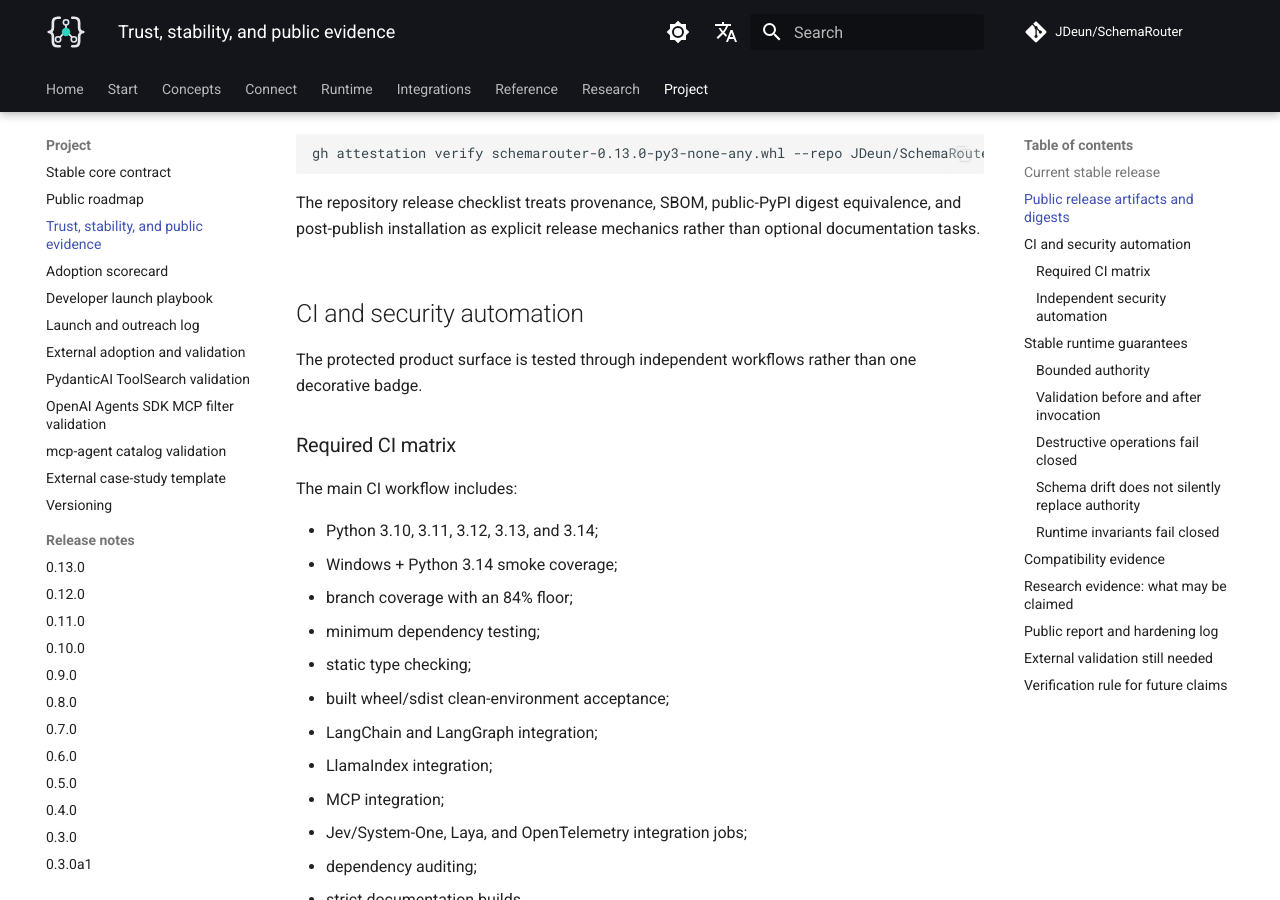
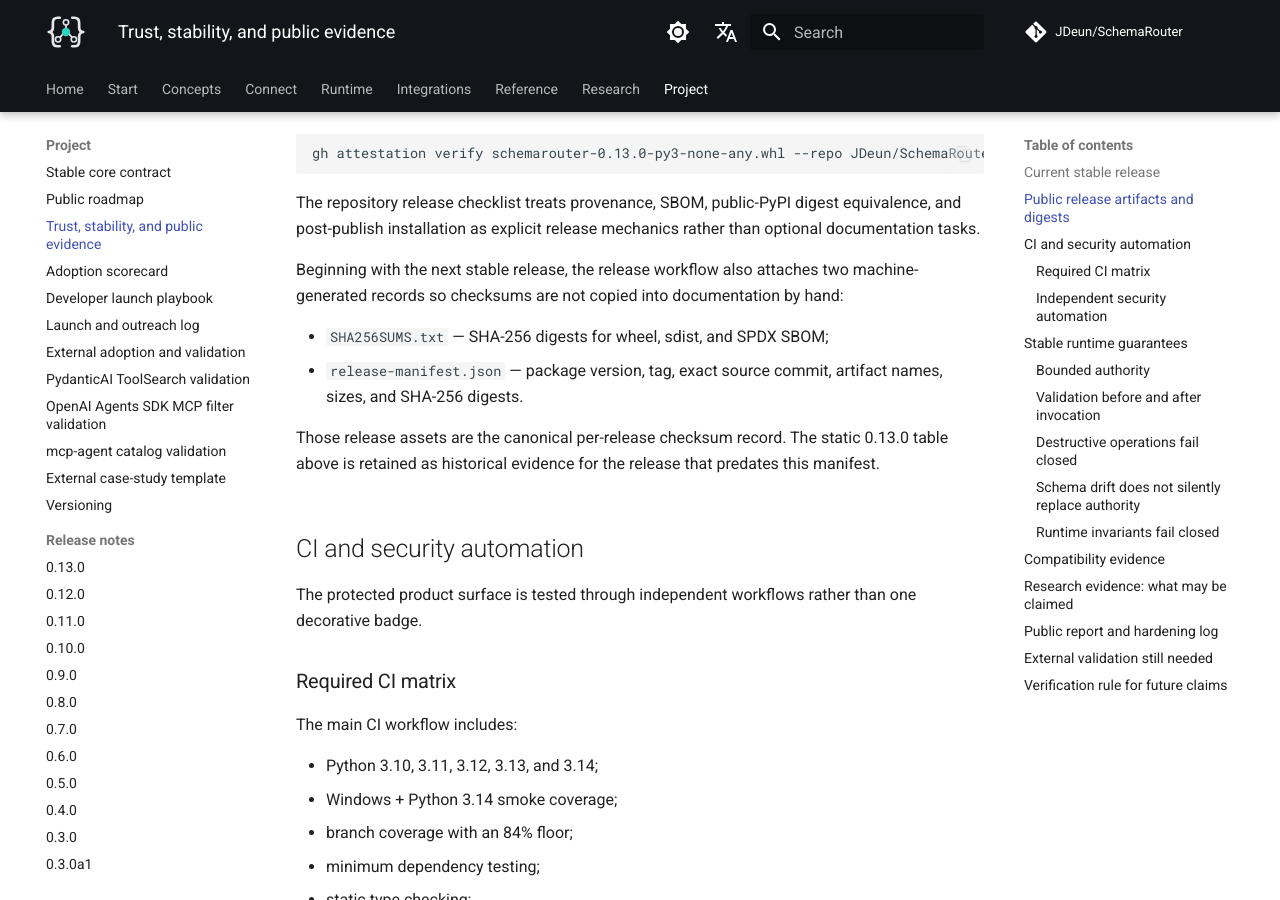
Before and after one commit to JDeun/SchemaRouter, an MkDocs documentation site: the page built from docs/project/trust-and-evidence.md, in a window 1280 px wide and 900 px high, scrolled down 1780 px. Built offline with MkDocs 1.6.1 and Material for MkDocs 9.7.7, drawn with Linux system fonts in a browser that asks for light colours; comment, search, counter and statistics services are not loaded.

Commit message:
docs: document generated release checksum records

```diff
--- a/docs/project/trust-and-evidence.md
+++ b/docs/project/trust-and-evidence.md
@@ -56,6 +56,16 @@ gh attestation verify schemarouter-0.13.0-py3-none-any.whl --repo JDeun/SchemaRo
 
 The repository release checklist treats provenance, SBOM, public-PyPI digest equivalence, and
 post-publish installation as explicit release mechanics rather than optional documentation tasks.
+
+Beginning with the next stable release, the release workflow also attaches two machine-generated
+records so checksums are not copied into documentation by hand:
+
+- `SHA256SUMS.txt` — SHA-256 digests for wheel, sdist, and SPDX SBOM;
+- `release-manifest.json` — package version, tag, exact source commit, artifact names, sizes, and
+  SHA-256 digests.
+
+Those release assets are the canonical per-release checksum record. The static 0.13.0 table above
+is retained as historical evidence for the release that predates this manifest.
 
 ## CI and security automation
 
```
